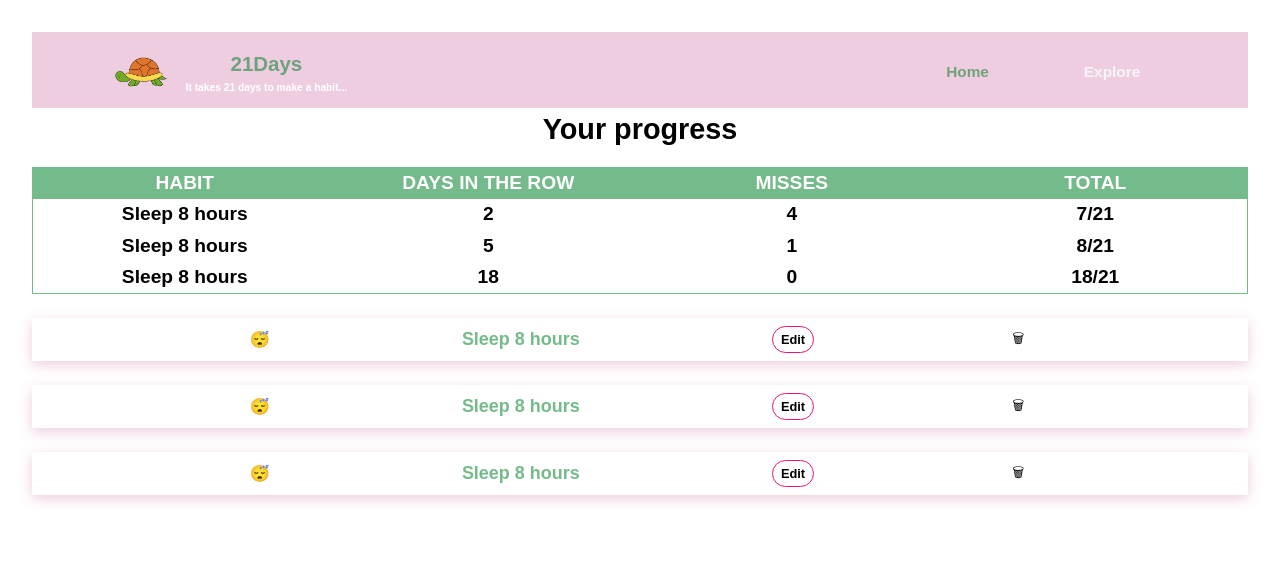
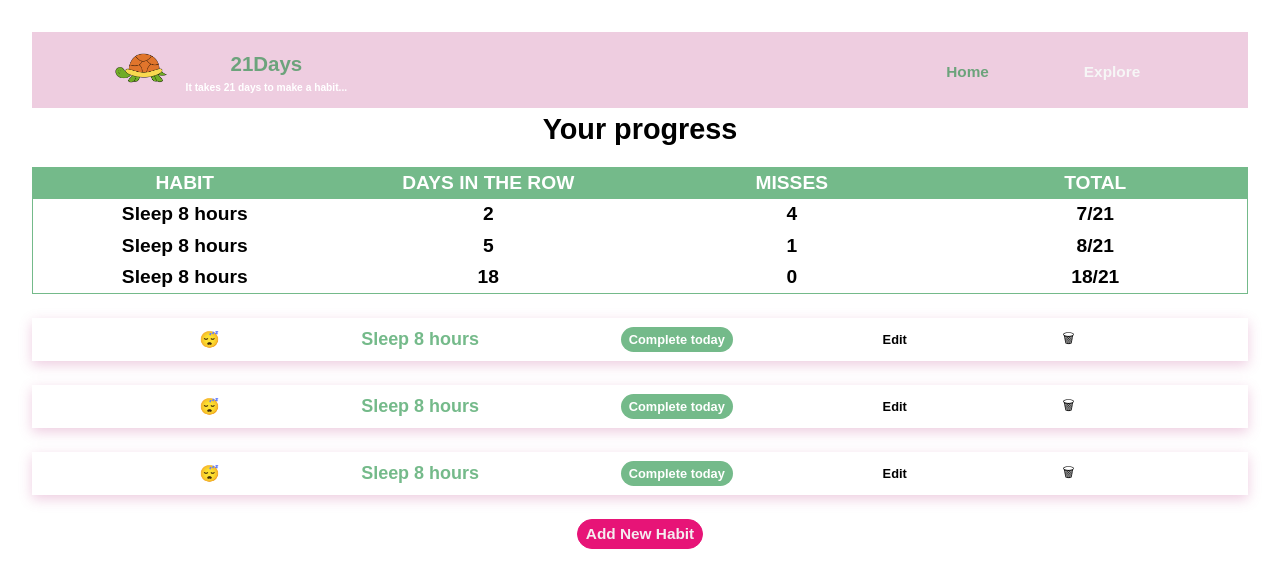
Before and after one commit to LenaKorsakov/21days_project, a React (Vite) app: page / in a window 1280 px wide. Shown: the top 588 px of the page. Built offline with nearby package versions, Linux system fonts and the light colour scheme.

Commit message:
Add: habit page, fix: styles

```diff
--- a/src/components/HabitCard/HabitCard.css
+++ b/src/components/HabitCard/HabitCard.css
@@ -18,7 +18,15 @@
     cursor: pointer;
   }
 
-  & .btn-edit {
+  & .btn--edit {
     font-size: clamp(0.5vw, 1vw, 1.5vw);
+    border: none;
+  }
+
+  .btn--complete {
+    font-size: 1vw;
+    background-color: rgba(0, 128, 41, 0.546);
+    color: white;
+    /* TODO  it should be a checkbox*/
   }
 }
--- a/src/components/HabitCard/HabitCard.jsx
+++ b/src/components/HabitCard/HabitCard.jsx
@@ -22,8 +22,9 @@ function HabitCard() {
       >
         <h3 className="habit__title">Sleep 8 hours</h3>
       </Link>
+      <button className="btn btn--complete">Complete today</button>
       <Link
-        className="btn btn-edit"
+        className="btn btn--edit"
         to={`${appRoutes.EditHabit}/3`}
         title="To the edit page"
       >
--- a/src/components/Header/Header.jsx
+++ b/src/components/Header/Header.jsx
@@ -1,4 +1,4 @@
-import { NavLink, Outlet } from 'react-router-dom';
+import { NavLink, Outlet, Link } from 'react-router-dom';
 import './Header.css';
 import { appRoutes } from '../../const/app-routes';
 
@@ -8,12 +8,13 @@ function Header() {
       <header className="Header">
         <div className="page-header__container">
           <div className="page-header-logo__container">
-            <img
-              className="page-header__logo"
-              src="../../../public/image/cute-cartoon-turtle-file-with-transparent-background-png.webp"
-              alt="21 days logo"
-            />
-
+            <Link to={appRoutes.Main}>
+              <img
+                className="page-header__logo swinging"
+                src="../../../public/image/cute-cartoon-turtle-file-with-transparent-background-png.webp"
+                alt="21 days logo"
+              />
+            </Link>
             <div className="container">
               <h3 className="page-header__title">21Days</h3>
               <small> It takes 21 days to make a habit...</small>
--- a/src/pages/HabitPage/HabitPage.css
+++ b/src/pages/HabitPage/HabitPage.css
@@ -0,0 +1,5 @@
+.HabitPage {
+  .habit-page__picture {
+    margin: 2vh;
+  }
+}
--- a/src/pages/HabitPage/HabitPage.jsx
+++ b/src/pages/HabitPage/HabitPage.jsx
@@ -1,7 +1,39 @@
 import './HabitPage.css';
 
 function HabitPage() {
-  return <div className="HabitPage">HabitPage</div>;
+  return (
+    <main className="HabitPage">
+      <div className="habit-page__picture">
+        <img
+          className="habit-page__img"
+          src="../../../public/image/360_F_161929987_I5XcqCx30S7KTxtZSE4lvHMiuVT4LQAT.jpeg"
+          alt="Picture"
+        />
+      </div>
+      <div className="container">
+        <div className="habit-page__content">
+          <h1 className="habit-page__title">Sleep 8 hours</h1>
+          <p className="quest-page__category">
+            <span>Category:</span>
+            Well-being
+          </p>
+
+          <p className="quest-page__progress">
+            <span>Days in the row:</span>
+            10
+          </p>
+
+          <p className="habit-page__description">
+            Lorem ipsum dolor sit amet, consectetur adipisicing elit. Nemo
+            veniam tenetur rerum fugit culpa fuga laborum dolorem. Minus nostrum
+            deleniti consectetur amet odit provident voluptatem. Error impedit
+            et illum itaque.
+          </p>
+          <button className="btn">Complete today</button>
+        </div>
+      </div>
+    </main>
+  );
 }
 
 export default HabitPage;
--- a/src/pages/MainPage/MainPage.css
+++ b/src/pages/MainPage/MainPage.css
@@ -9,4 +9,9 @@
     margin: 3vh 0;
     padding: 0;
   }
+
+  .btn--add {
+    background-color: #e71477;
+    color: #f5ecf0;
+  }
 }
--- a/src/pages/MainPage/MainPage.jsx
+++ b/src/pages/MainPage/MainPage.jsx
@@ -1,12 +1,14 @@
+import { Link } from 'react-router-dom';
 import HabitCard from '../../components/HabitCard/HabitCard';
 import HabitInProgress from '../../components/HabitInProgress/HabitInProgress';
 import './MainPage.css';
+import { appRoutes } from '../../const/app-routes';
 
 function MainPage() {
   return (
     <main className="MainPage">
       <div className="page-main__container">
-        <HabitInProgress/>
+        <HabitInProgress />
         <section className="habits">
           <ul className="habits__list">
             <HabitCard />
@@ -14,6 +16,13 @@ function MainPage() {
             <HabitCard />
           </ul>
         </section>
+        <Link
+          className="btn btn--add"
+          title="To add habit form"
+          to={appRoutes.AddHabit}
+        >
+          <div>Add New Habit</div>
+        </Link>
       </div>
     </main>
   );
```
Also changed, not shown: public/image/360_F_161929987_I5XcqCx30S7KTxtZSE4lvHMiuVT4LQAT.jpeg (added).
